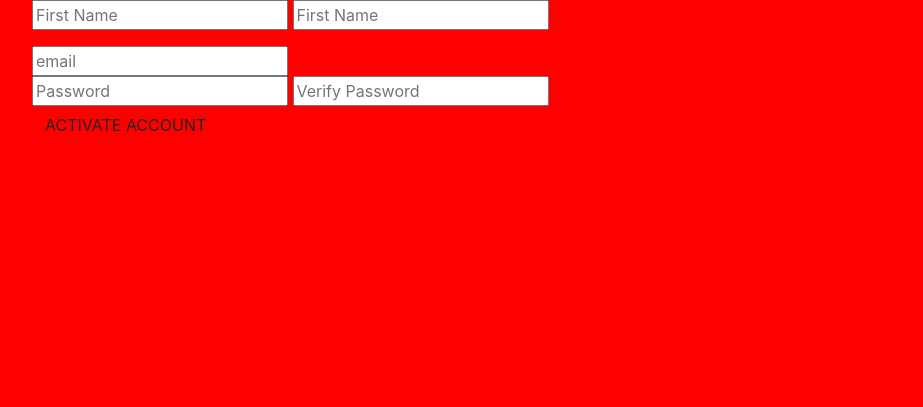
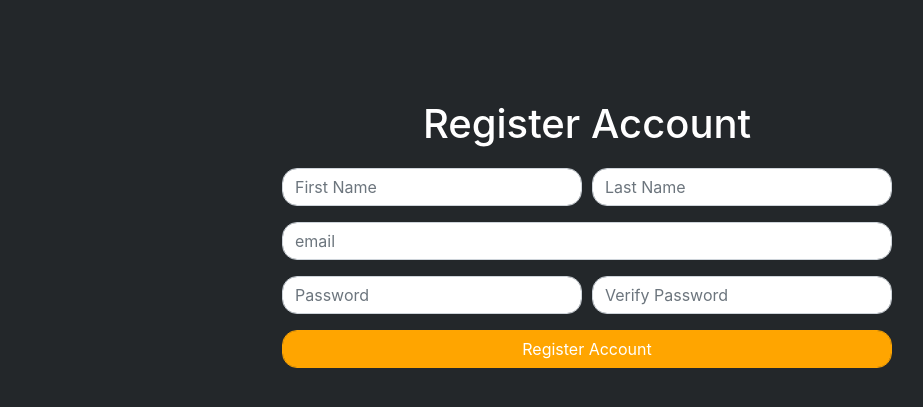
Before and after one commit to lukeaparker/napkin, a Flask app: page /register in a window 1280 px wide. Shown: the top 407 px of the page, without its empty margins (53-976 px from the left). Run offline with Flask 2, Linux system fonts and the light colour scheme; some libraries are stand-ins or nearby versions.

Commit message:
styled auth pages

```diff
--- a/app.py
+++ b/app.py
@@ -11,9 +11,7 @@ from models import Users
 
 
 app = Flask(__name__)
-print('you bitch')
 app.config['SECRET_KEY'] = 'please'
-print('you bitch')
 
 # Setup database
 client = MongoClient('mongodb://root:superSecretPassword@mongo:27017/napkin?authSource=admin')
@@ -67,6 +65,7 @@ def login():
             'password': request.form.get('password').encode('utf-8'),
         }
         user = users.verify_credentials(user_credentials)
+        print(user)
         if user != False:
             session['user'] = str(user['_id'])
             return redirect('/index')
@@ -77,7 +76,7 @@ def login():
 @app.route('/logout')
 def logout():
     session['user'] = None
-    return redirect('/logout')
+    return redirect('/login')
 
 # Index view
 @app.route("/index")
--- a/static/css/styles.css
+++ b/static/css/styles.css
@@ -1,3 +1,15 @@
 body {
-    background-color: red;
+    background-color: #23272a;
+    color: white;
 }
+
+.buble-button {
+    border-radius: 15px;
+    background-color: orange;
+    border-color: orange;
+    color: white;
+}
+
+.input-field {
+    border-radius: 15px;
+}
--- a/templates/auth/register.html
+++ b/templates/auth/register.html
@@ -1,22 +1,33 @@
 {% extends 'base.html' %}
 {% block content %}
-<div class="container">
-    <div class="row justify-content-center">
+<div class="justify-content-center text-center" style="margin-top: 100px; margin-bottom: 20px;">
+    <h1>Register Account</h1>
+</div>
+<div class="container justify-content-center text-center w-50">
+    <div class="row">
         <div class="col">
             <form action="/register" method="POST">
-                <div class="form-group">
-                    <input type="text" name="first_name" placeholder="First Name">
-                    <input type="text" name="last_name" placeholder="First Name">
-                </div>
-                <div class="form group">
-                    <input type="text" name="email" placeholder="email">
-                </div>
-                <div class="form group">
-                    <input type="text" name="password" placeholder="Password">
-                    <input type="text" placeholder="Verify Password">
+                <div class="form-row form-group">
+                    <div class="col">
+                        <input type="text" class="form-control input-field" placeholder="First Name" name="first_name">
+                    </div>
+                    <div class="col">
+                        <input type="text" class="form-control input-field" placeholder="Last Name" name="last_name">
+                    </div>
                 </div>
                 <div class="form-group">
-                    <button type="submit" class="btn long-btn">ACTIVATE ACCOUNT</button>
+                    <input class="form-control input-field" type="text" name="Email" placeholder="email">
+                </div>
+                <div class="form-row form-group">
+                    <div class="col">
+                        <input type="text" class="form-control input-field" placeholder="Password" name="password">
+                    </div>
+                    <div class="col">
+                        <input type="text" class="form-control input-field" placeholder="Verify Password">
+                    </div>
+                </div>
+                <div class="form-group">
+                    <button type="submit" class="form-control buble-button">Register Account</button>
             </div>
             </form>
         </div>
```
Also changed, not shown: models.py (+7 -3 lines), templates/auth/login.html (+11 -8 lines).
